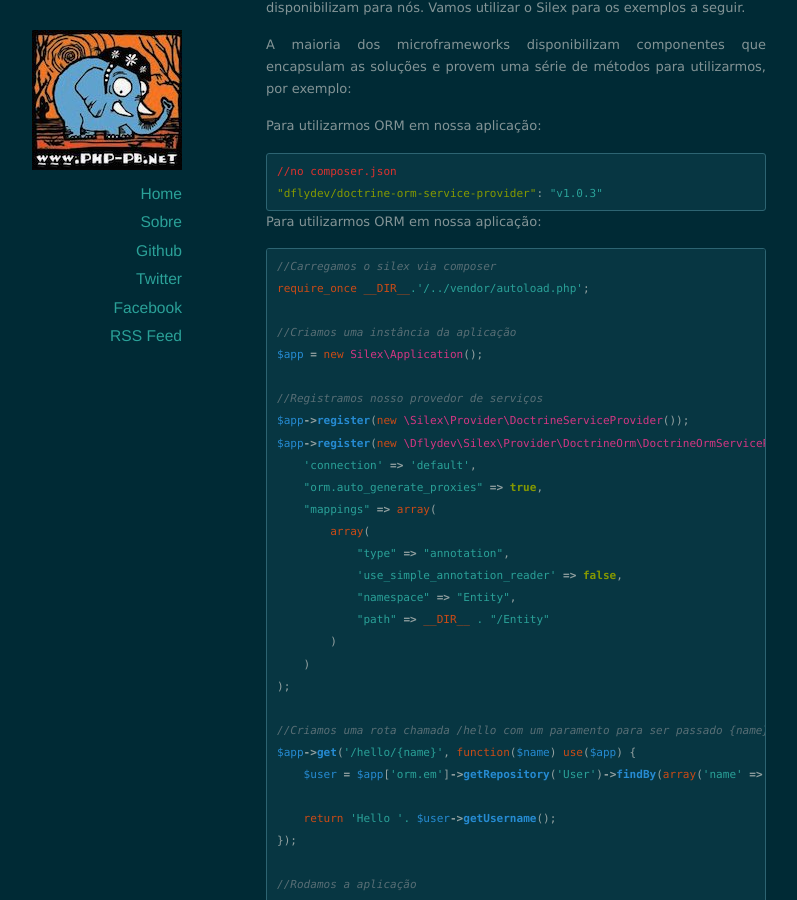
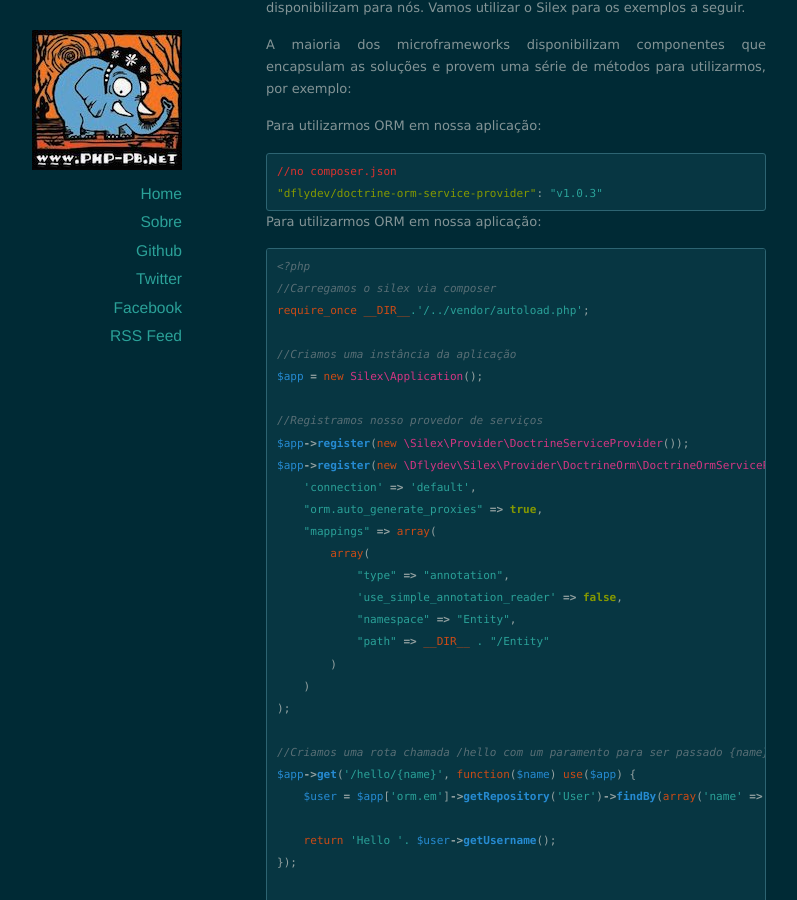
Before and after one commit to php-pb/php-pb.github.io, a Jekyll site: the page built from _posts/2014-05-27-microframeworks.md, in a window 1280 px wide and 900 px high, scrolled down 2104 px. Shown: the whole window, without its empty margins (124-921 px from the left). Built offline with Jekyll 4.4.1, drawn with Linux system fonts in a browser that asks for light colours; nearby versions of some CDN libraries; comment, search, counter and statistics services are not loaded; some of the changed text lies outside the part shown.

Commit message:
Adicionando tags php para coloração

```diff
--- a/_posts/2014-05-27-microframeworks.md
+++ b/_posts/2014-05-27-microframeworks.md
@@ -100,6 +100,7 @@
 
 Para utilizarmos ORM em nossa aplicação:
 {% highlight php %}
+<?php
 //Carregamos o silex via composer
 require_once __DIR__.'/../vendor/autoload.php';
 
@@ -302,7 +303,7 @@
 A primeira coisa a fazermos é entendermos o fluxo do Silex:
 
 {% highlight php %}
-
+<?php
 /**
  * É executado antes de qualquer rota definida no silex. Nessa funcionalidade especificamos que
  * quando o content-type for igual a application/json os dados serão convertidos pelo json_decode
@@ -397,6 +398,7 @@
 Para criarmos um novo usuário:
 
 {% highlight php %}
+<?php
 $app->post('/user', function(Silex\Application $app, Request $request) use($datasource) {
     //Decodificamos os dados que vem do request
     $json = json_decode($request->getContent());
@@ -421,6 +423,7 @@
 Para recuperar um usuário:
 
 {% highlight php %}
+<?php
 $app->get('/user/{user}', function(Silex\Application $app, Request $request, \PhpPb\Entity\User $user) use($datasource) {
             //Setamos o tipo do formato que vem do request
             $format = $request->getContentType();
@@ -438,6 +441,7 @@
 Para atualizar um usuário:
 
 {% highlight php %}
+<?php
 $app->put('/user/{user}', function(Silex\Application $app, Request $request, \PhpPb\Entity\User $user) use($datasource) {
             //Decodificamos os dados que vem do request
             $json = json_decode($request->getContent());
@@ -462,6 +466,7 @@
 Para excluir um usuário:
 
 {% highlight php %}
+<?php
 $app->delete('/user/{user}', function(Silex\Application $app, Request $request, \PhpPb\Entity\User $user) use($datasource) {
             //Remove o usuário do datasource
             $datasource->removeValue($user);
```
